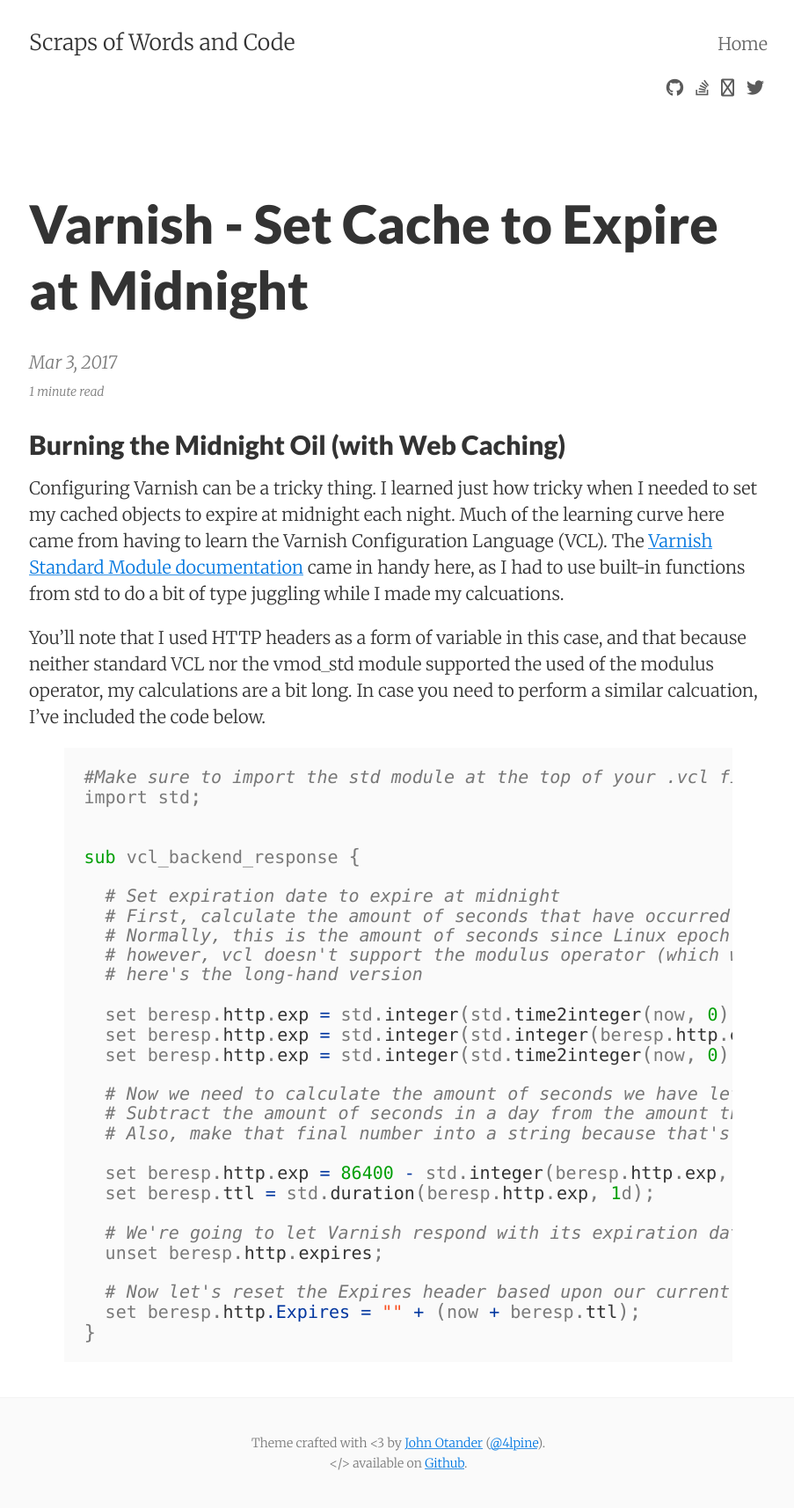
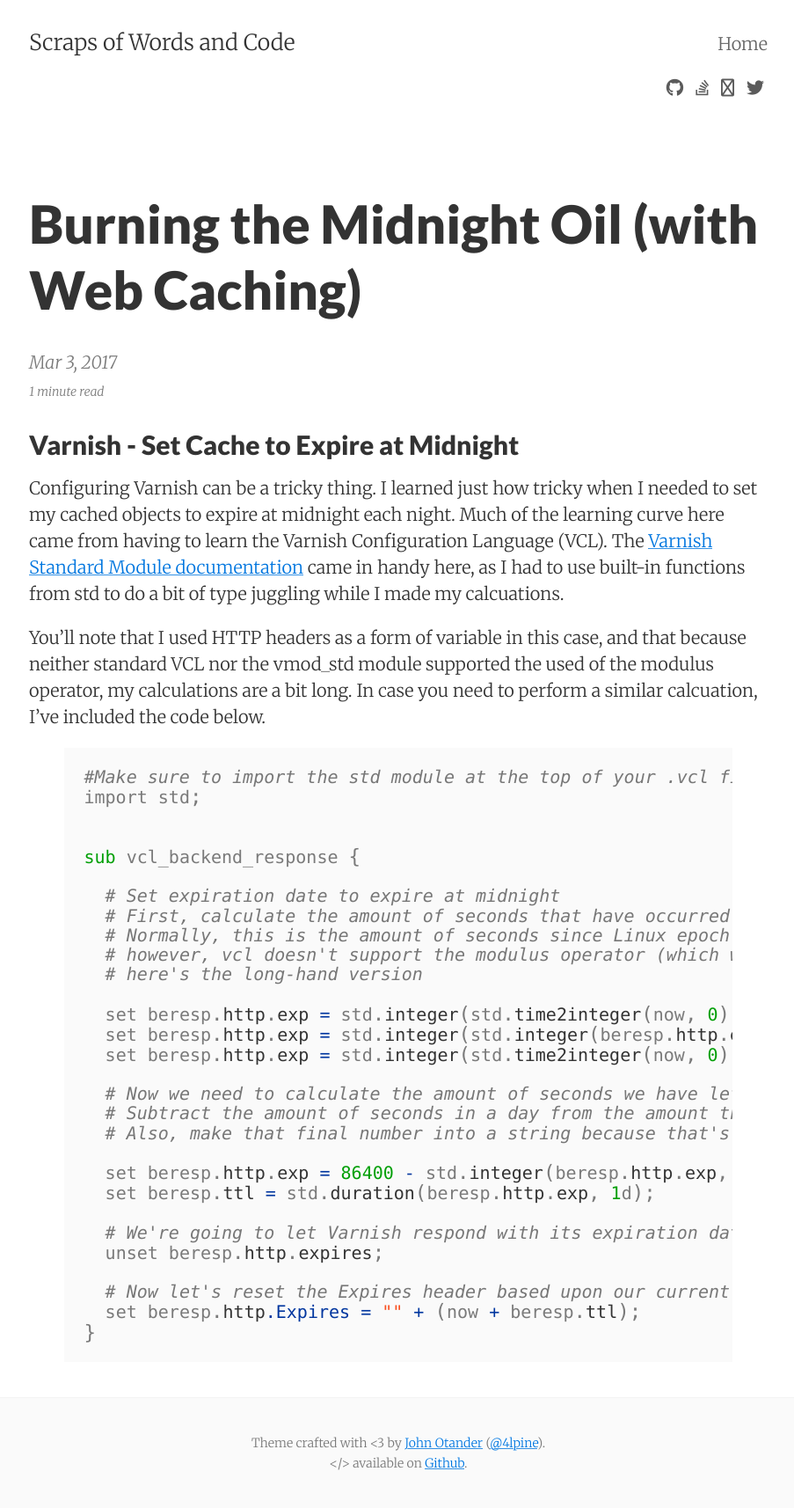
Before and after one commit to colehudson/blog, a Jekyll site: the page built from _posts/2017-03-03-varnish-cache-midnight.md, in a window 1280 px wide. Shown: the whole page at 88% size, without its empty margins (187-1090 px from the left). Built offline with Jekyll 4.4.1, drawn with Linux system fonts in a browser that asks for light colours; nearby versions of some CDN libraries.

```diff
--- a/_posts/2017-03-03-varnish-cache-midnight.md
+++ b/_posts/2017-03-03-varnish-cache-midnight.md
@@ -1,12 +1,12 @@
 ---
 layout: post
-title: Varnish - Set Cache to Expire at Midnight
+title: Burning the Midnight Oil (with Web Caching)
 date: {2017-03-03}
 summary: Setting a Varnish cache to expire at midnight
 categories: Varnish midnight cache expiration
 published: true
 ---
-## Burning the Midnight Oil (with Web Caching)
+## Varnish - Set Cache to Expire at Midnight
 
 
 Configuring Varnish can be a tricky thing. I learned just how tricky when I needed to set my cached objects to expire at midnight each night. Much of the learning curve here came from having to learn the Varnish Configuration Language (VCL). The [Varnish Standard Module documentation](https://varnish-cache.org/docs/trunk/reference/vmod_std.generated.html) came in handy here, as I had to use built-in functions from std to do a bit of type juggling while I made my calcuations.
```
